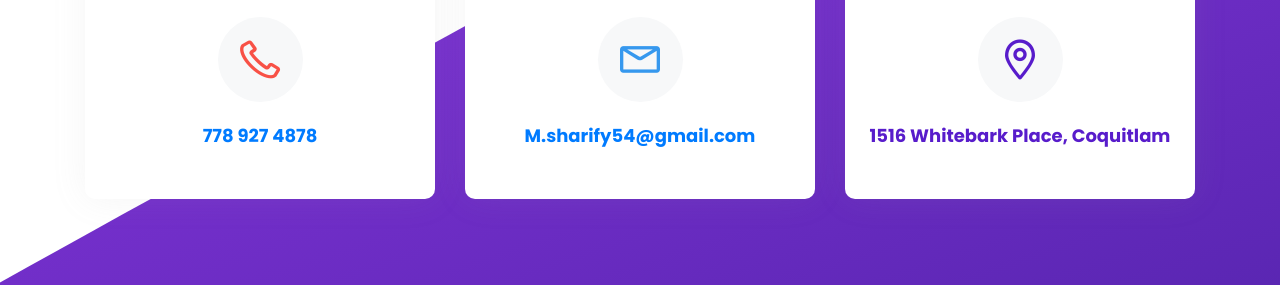
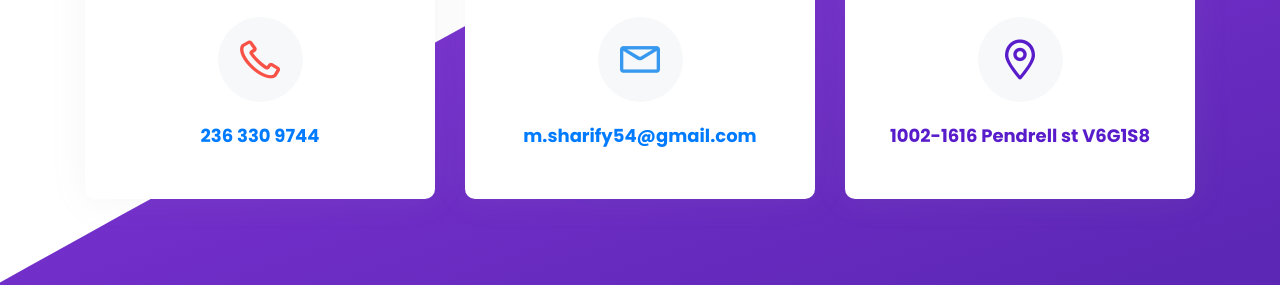
Before and after one commit to amir2227/MedAll-Landing, a plain HTML site: page index.html in a window 1280 px wide. Shown: the part 3460-3745 px from the top of the page. Drawn offline with Linux system fonts and the light colour scheme.

Commit message:
contact us

```diff
--- a/index.html
+++ b/index.html
@@ -279,7 +279,7 @@
                         <div class="pricing_top_bar">
                             <h5 class="pricing_title">Phone</h5>
                             <i class="lni lni-phone"></i>
-                            <span class="price"><a href="tel:778-927-4878">778 927 4878</a></span>
+                            <span class="price"><a href="tel:778-927-4878">236 330 9744</a></span>
                         </div>
                     </div> <!-- single pricing -->
                 </div>
@@ -288,7 +288,7 @@
                         <div class="pricing_top_bar">
                             <h5 class="pricing_title">Email</h5>
                             <i class="lni lni-envelope"></i>
-                            <span class="price"><a href="mailto:M.sharify54@gmail.com">M.sharify54@gmail.com</a></span>
+                            <span class="price"><a href="mailto:M.sharify54@gmail.com">m.sharify54@gmail.com</a></span>
                         </div>
                     </div> <!-- single pricing -->
                 </div>
@@ -297,7 +297,7 @@
                         <div class="pricing_top_bar">
                             <h5 class="pricing_title">Location</h5>
                             <i class="lni lni-map-marker"></i>
-                            <span class="price">1516 Whitebark Place, Coquitlam</span>
+                            <span class="price">1002-1616 Pendrell st V6G1S8</span>
                         </div>
                     </div> <!-- single pricing -->
                 </div>
```
